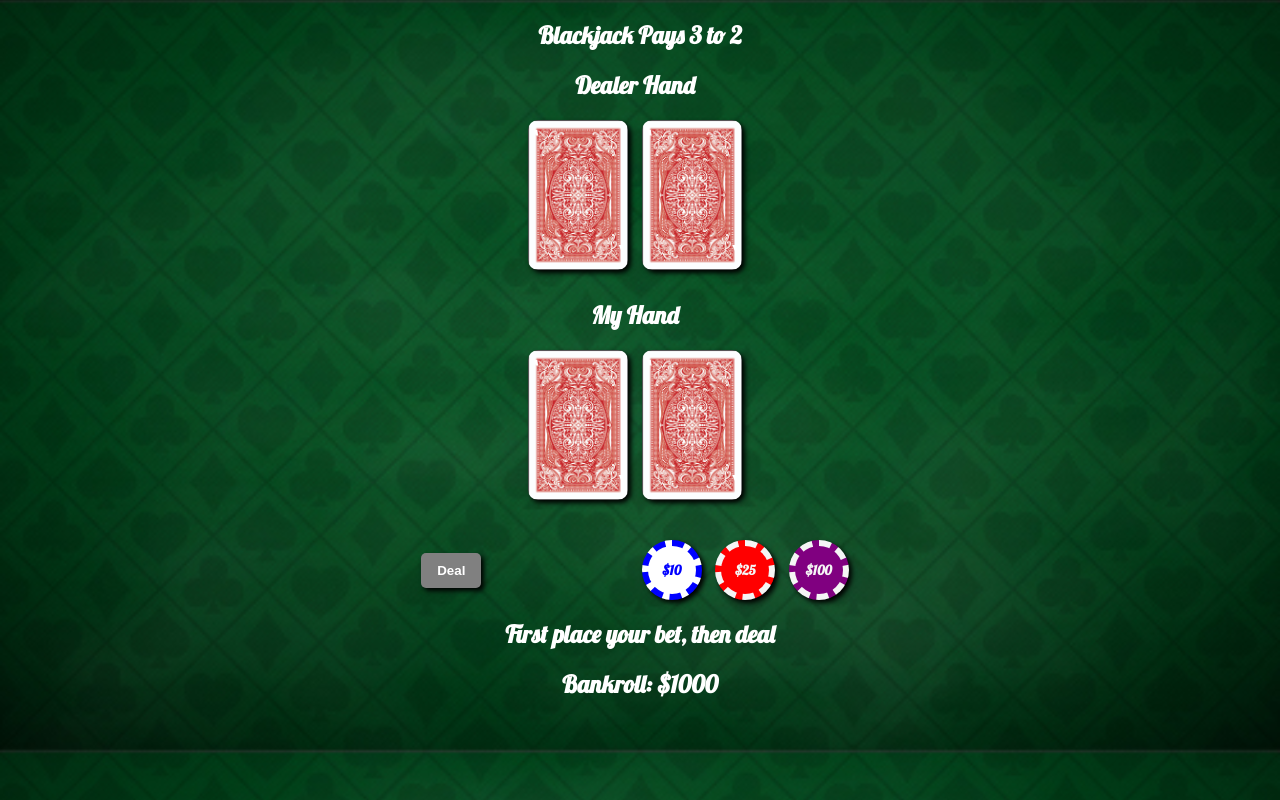
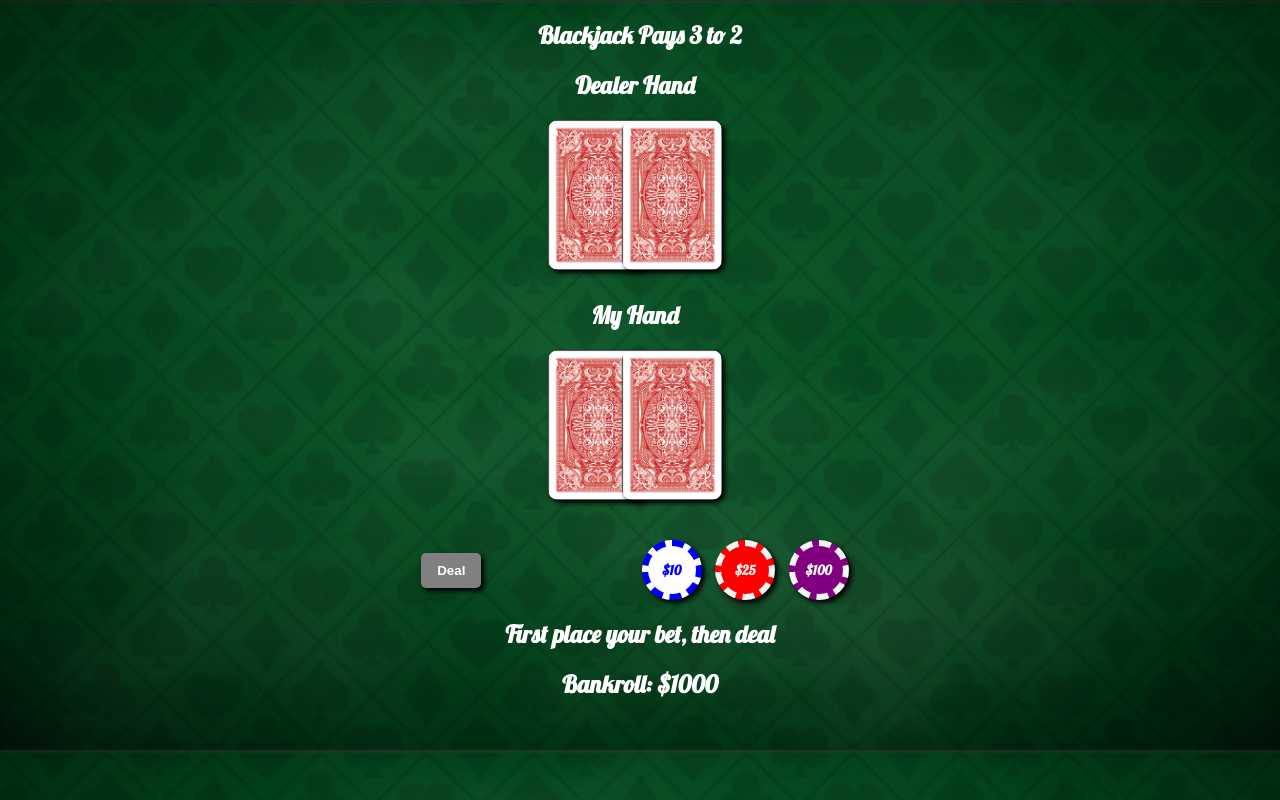
Before and after one commit to prashantkumar1113/JS-MileStoneProject1-BlackJack, a plain HTML site: page index.html in a window 1280 px wide. Drawn offline with Linux system fonts and the light colour scheme.

Commit message:
Rendering cards on top of each other

```diff
--- a/styles.css
+++ b/styles.css
@@ -91,6 +91,9 @@ button:disabled {
     box-shadow: 3px 3px 5px #000;
     display: inline-block;
 }
+.card:not(:first-child) {
+    margin-left: -40px;
+}
 .card-header,
 .card-footer {
     border: none;
```
